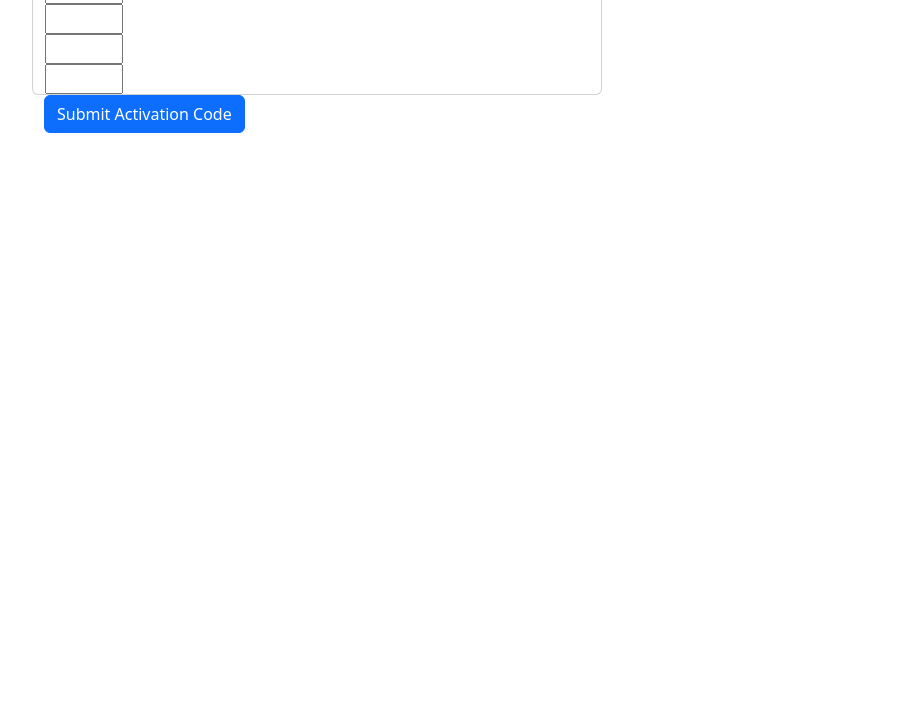
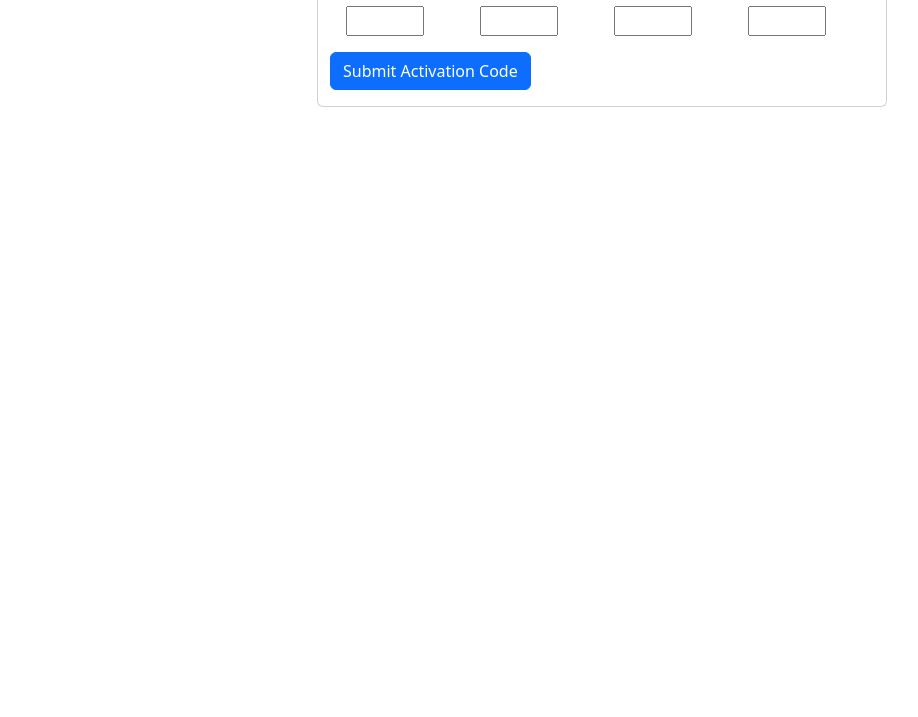
Before and after one commit to vacoote89/escape-room, a plain HTML site: page index.html in a window 1280 px wide. Shown: the part 83-800 px from the top of the page, without its empty margins (38-956 px from the left). Drawn offline with nearby package versions, Linux system fonts and the light colour scheme.

Commit message:
update layour

```diff
--- a/index.html
+++ b/index.html
@@ -6,14 +6,14 @@
     </head>
     <body>
         <div class="container">
-            <div class="row">
+            <div class="row justify-content-md-center mt-3">
                 <div class="col">
                     <h1>Firewall Control</h1>
                 </div>
             </div>
-            <div class="row">
-                <div class="col-6 col-offset-3">
-                    <div class="row card">
+            <div class="row justify-content-md-center">
+                <div class="col-6 col-offset-3 card">
+                    <div class="row card-body">
                         <div class="col">
                             <input type="number" min="0" max="9" id="num1"/>
                         </div>
@@ -27,7 +27,7 @@
                             <input type="number" min="0" max="9" id="num1"/>
                         </div>
                     </div>
-                    <div class="row">
+                    <div class="row justify-content-md-center mb-3">
                         <div class="col">
                             <button type="button" class="btn btn-primary" onclick="verify()">Submit Activation Code</button>
                         </div>
```
